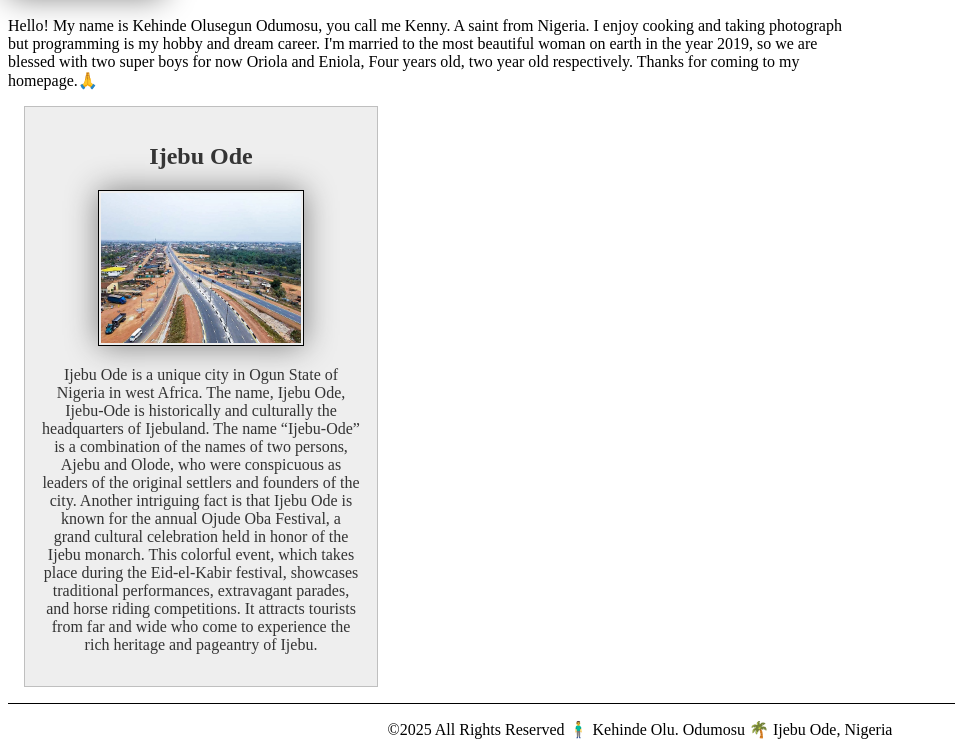
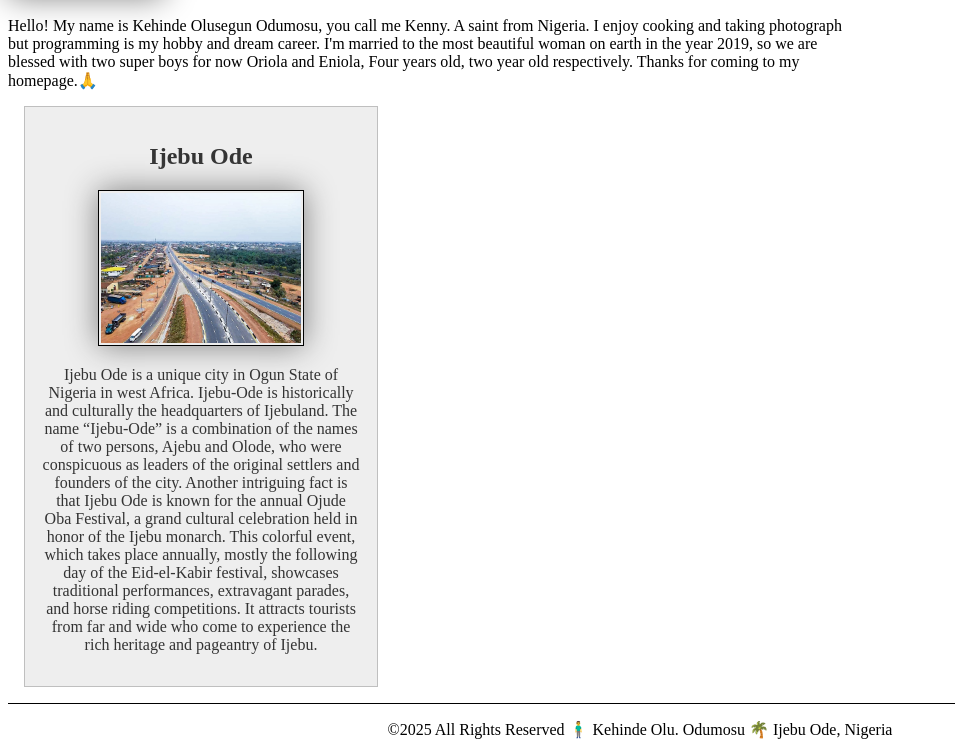
Before and after one commit to KOdumosu/wdd130, a plain HTML site: page index.html in a window 1280 px wide. Shown: the part 458-1213 px from the top of the page, without its empty margins (0-955 px from the left). Drawn offline with Linux system fonts and the light colour scheme.

Commit message:
Home Page Enhancement

```diff
--- a/index.html
+++ b/index.html
@@ -26,7 +26,7 @@
     <aside>
         <h2>Ijebu Ode</h2>
         <img src="images/ijebu ode.jpg" alt="Ijebu-Ode City Overview">
-        <p>Ijebu Ode is a unique city in Ogun State of Nigeria in west Africa. The name, Ijebu Ode, Ijebu-Ode is historically and culturally the headquarters of Ijebuland. The name “Ijebu-Ode” is a combination of the names of two persons, Ajebu and Olode, who were conspicuous as leaders of the original settlers and founders of the city. Another intriguing fact is that Ijebu Ode is known for the annual Ojude Oba Festival, a grand cultural celebration held in honor of the Ijebu monarch. This colorful event, which takes place during the Eid-el-Kabir festival, showcases traditional performances, extravagant parades, and horse riding competitions. It attracts tourists from far and wide who come to experience the rich heritage and pageantry of Ijebu.</p>
+        <p>Ijebu Ode is a unique city in Ogun State of Nigeria in west Africa. Ijebu-Ode is historically and culturally the headquarters of Ijebuland. The name “Ijebu-Ode” is a combination of the names of two persons, Ajebu and Olode, who were conspicuous as leaders of the original settlers and founders of the city. Another intriguing fact is that Ijebu Ode is known for the annual Ojude Oba Festival, a grand cultural celebration held in honor of the Ijebu monarch. This colorful event, which takes place annually, mostly the following day of the Eid-el-Kabir festival, showcases traditional performances, extravagant parades, and horse riding competitions. It attracts tourists from far and wide who come to experience the rich heritage and pageantry of Ijebu.</p>
       </aside>
     <footer>
         <p>©2025 All Rights Reserved 🧍‍♂️ Kehinde Olu. Odumosu 🌴 Ijebu Ode, Nigeria</p>
```
